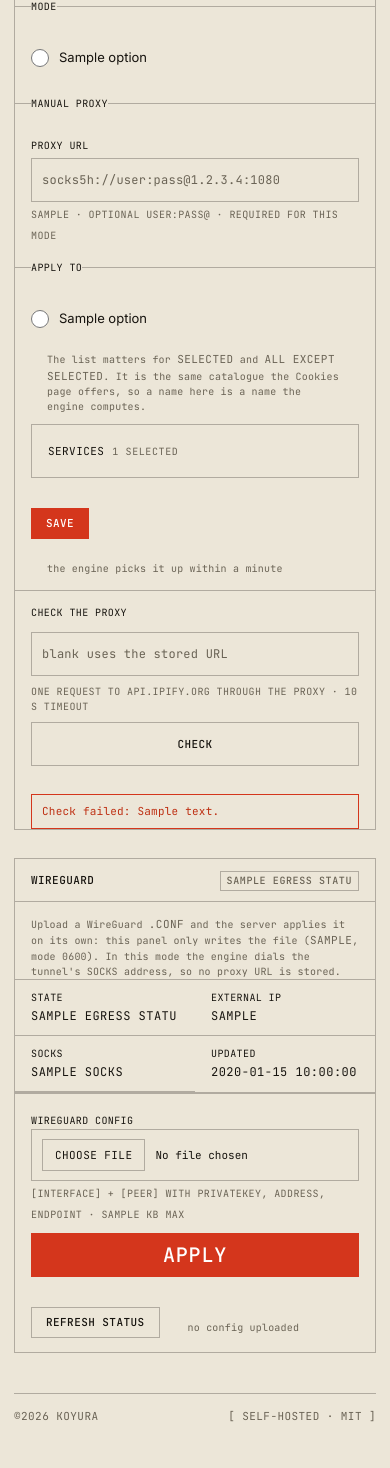
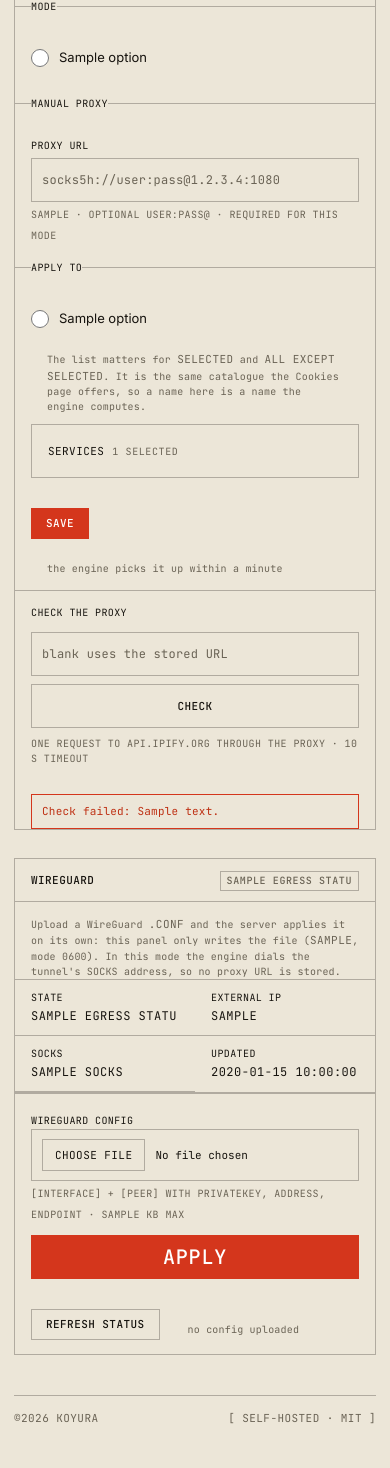
Before and after one commit to 1-01-dev/koyura-bot, a Flask app: template dashboard/templates/admin_proxy.html in a window 390 px wide. Shown: the part 371-1839 px from the top of the page. Before the commit the page ends 1793 px from the top, so only its background shows below. Run offline with Flask 3, Linux system fonts and the light colour scheme; the template is opened without the code that fills it: most values are stand-ins (such as "Sample title", 1, 10 or a date in 2020); parts of the project's set-up code (start-up, migrations or seed data) failed here and were passed over; some libraries are stand-ins or nearby versions.

Commit message:
fix(dashboard): put the Proxy page's buttons beside the fields they submit
Seen in the browser at 1440 and 390: the Apply button took a whole grid row
because it inherited the three-column cookie row, and Check sat under its own
hint. Both are now a two-column row that collapses to one column on a phone.

```diff
--- a/dashboard/static/style.css
+++ b/dashboard/static/style.css
@@ -2391,6 +2391,8 @@
 
 .proxy-check {
   display: grid;
+  /* label / input+button / hint: the button sits beside the field it submits,
+     not under the hint that explains it. */
   grid-template-columns: minmax(0, 1fr) auto;
   align-items: end;
   gap: 8px 12px;
@@ -2398,17 +2400,33 @@
   border-top: 1px solid var(--line);
 }
 
-.proxy-check > .limits-label,
+.proxy-check > .limits-label {
+  grid-column: 1 / -1;
+}
+
 .proxy-check > .limits-hint {
   grid-column: 1 / -1;
-}
-
-.proxy-check > .limits-hint {
   margin-top: 0;
 }
 
 .proxy-check .btn {
   min-height: 44px;
+  padding: 0 22px;
+}
+
+/* The upload row reuses the cookie cells: a file field and its button, with
+   the button sized to its label rather than to the row. */
+.wireguard-upload {
+  display: grid;
+  grid-template-columns: minmax(0, 1fr) auto;
+  align-items: end;
+  gap: 12px;
+  padding: 14px 16px 16px;
+  border-top: 1px solid var(--line);
+}
+
+.wireguard-upload .cookies-add-btn {
+  min-width: 96px;
 }
 
 @media (max-width: 600px) {
@@ -2421,11 +2439,13 @@
     border-bottom: 0;
   }
 
-  .proxy-check {
+  .proxy-check,
+  .wireguard-upload {
     grid-template-columns: minmax(0, 1fr);
   }
 
-  .proxy-check .btn {
+  .proxy-check .btn,
+  .wireguard-upload .cookies-add-btn {
     width: 100%;
   }
 }
--- a/dashboard/templates/admin_proxy.html
+++ b/dashboard/templates/admin_proxy.html
@@ -158,12 +158,12 @@
            autocapitalize="off"
            spellcheck="false"
            aria-describedby="proxy-check-hint" />
+    <button type="submit" class="btn btn-secondary" id="proxy-check">
+      Check
+    </button>
     <span class="limits-hint" id="proxy-check-hint">
       one request to api.ipify.org through the proxy · 10 s timeout
     </span>
-    <button type="submit" class="btn btn-secondary" id="proxy-check">
-      Check
-    </button>
   </form>
 
   {% if egress_probe %}
@@ -231,7 +231,7 @@
   {% endif %}
 
   <form method="post" action="/admin/proxy/wireguard"
-        enctype="multipart/form-data" id="wireguard-form" class="cookies-add">
+        enctype="multipart/form-data" id="wireguard-form" class="wireguard-upload">
     <input type="hidden" name="csrf_token" value="{{ csrf_token }}" />
     <div class="cookies-cell cookies-cell--file">
       <label class="limits-label mono" for="wg-file">WireGuard config</label>
```
